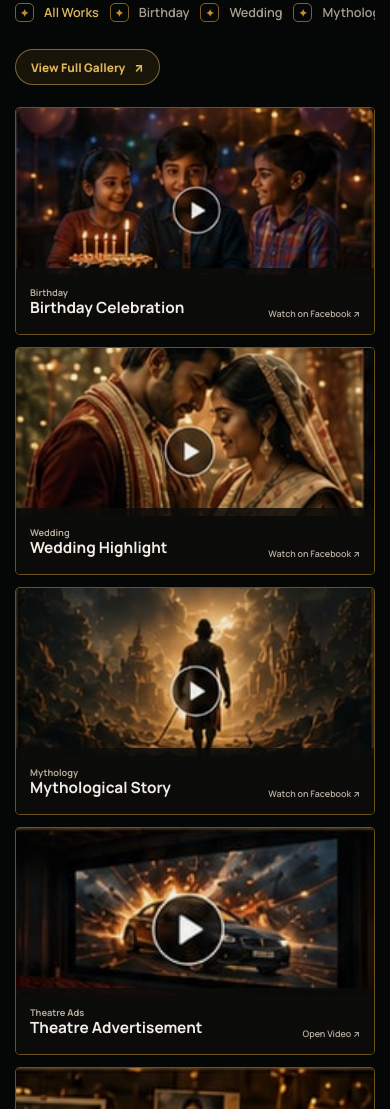
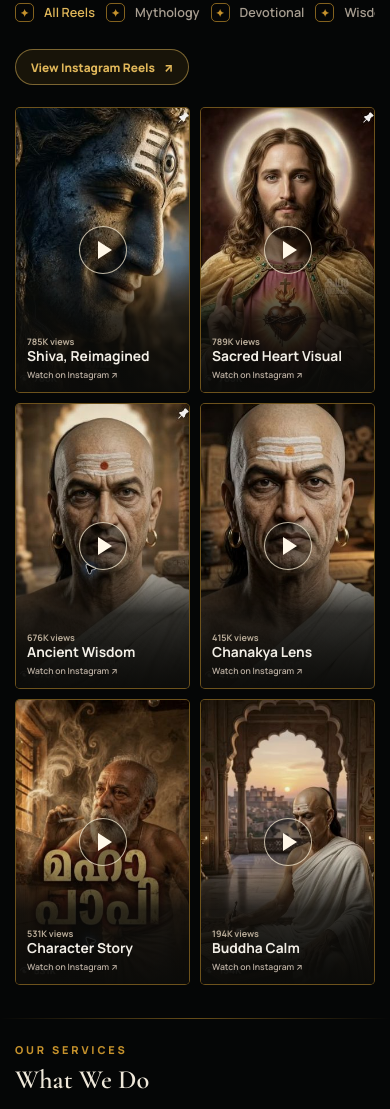
Before and after one commit to vaishakh3/kathavishesham, a website built with Vite: page index.html in a window 390 px wide. Shown: the part 891-2000 px from the top of the page. Built offline with nearby package versions, Linux system fonts and the light colour scheme.

Commit message:
Add Instagram reel portfolio

```diff
--- a/index.html
+++ b/index.html
@@ -113,106 +113,122 @@
             <h2>Our Recent Stories</h2>
             <p>A glimpse of stories we’ve brought to life.</p>
             <div class="filter-row" data-filters aria-label="Portfolio filters">
-              <button class="filter-pill is-active" type="button" data-filter="all">All Works</button>
-              <button class="filter-pill" type="button" data-filter="birthday">Birthday</button>
-              <button class="filter-pill" type="button" data-filter="wedding">Wedding</button>
+              <button class="filter-pill is-active" type="button" data-filter="all">All Reels</button>
               <button class="filter-pill" type="button" data-filter="mythology">Mythology</button>
-              <button class="filter-pill" type="button" data-filter="theatre">Theatre Ads</button>
-              <button class="filter-pill" type="button" data-filter="memories">Memories / Brand Film</button>
+              <button class="filter-pill" type="button" data-filter="devotional">Devotional</button>
+              <button class="filter-pill" type="button" data-filter="wisdom">Wisdom</button>
+              <button class="filter-pill" type="button" data-filter="character">Character Stories</button>
             </div>
             <a
               class="portfolio-cta"
-              href="https://www.facebook.com/people/Kathavishesham/61565309529402/?rdid=uaMyadHGdJea5ls7&share_url=https%3A%2F%2Fwww.facebook.com%2Fshare%2F1AYKr9buyo%2F%3Fref%3D1"
+              href="https://www.instagram.com/kathavishesham/reels/"
               target="_blank"
               rel="noreferrer"
             >
-              View Full Gallery <span aria-hidden="true">↗</span>
+              View Instagram Reels <span aria-hidden="true">↗</span>
             </a>
           </aside>
 
           <div class="works-grid" data-portfolio-grid>
             <a
               class="work-card"
-              data-category="birthday"
-              href="https://www.facebook.com/people/Kathavishesham/61565309529402/?rdid=uaMyadHGdJea5ls7&share_url=https%3A%2F%2Fwww.facebook.com%2Fshare%2F1AYKr9buyo%2F%3Fref%3D1"
+              data-category="mythology"
+              href="https://www.instagram.com/kathavishesham/reel/DZdBaEfyYDN/"
               target="_blank"
               rel="noreferrer"
             >
-              <img src="/assets/work-birthday-ref.jpg" alt="Cinematic birthday celebration video preview" loading="lazy" />
-              <span class="work-tint birthday"></span>
+              <img src="/assets/reel-shiva-785k.png" alt="Shiva cinematic Instagram reel preview" loading="lazy" />
+              <span class="work-tint mythology"></span>
               <span class="play-button" aria-hidden="true"></span>
               <span class="work-copy">
-                <small>Birthday</small>
-                <strong>Birthday Celebration</strong>
-                <em>Watch on Facebook <span aria-hidden="true">↗</span></em>
+                <small>785K views</small>
+                <strong>Shiva, Reimagined</strong>
+                <em>Watch on Instagram <span aria-hidden="true">↗</span></em>
               </span>
             </a>
 
             <a
               class="work-card"
-              data-category="wedding"
-              href="https://www.facebook.com/people/Kathavishesham/61565309529402/?rdid=uaMyadHGdJea5ls7&share_url=https%3A%2F%2Fwww.facebook.com%2Fshare%2F1AYKr9buyo%2F%3Fref%3D1"
+              data-category="devotional"
+              href="https://www.instagram.com/kathavishesham/reel/DZelLDWSuIa/"
               target="_blank"
               rel="noreferrer"
             >
-              <img src="/assets/work-wedding-ref.jpg" alt="Cinematic Indian wedding highlight video preview" loading="lazy" />
-              <span class="work-tint wedding"></span>
+              <img src="/assets/reel-jesus-789k.png" alt="Jesus devotional Instagram reel preview" loading="lazy" />
+              <span class="work-tint devotional"></span>
               <span class="play-button" aria-hidden="true"></span>
               <span class="work-copy">
-                <small>Wedding</small>
-                <strong>Wedding Highlight</strong>
-                <em>Watch on Facebook <span aria-hidden="true">↗</span></em>
+                <small>789K views</small>
+                <strong>Sacred Heart Visual</strong>
+                <em>Watch on Instagram <span aria-hidden="true">↗</span></em>
               </span>
             </a>
 
             <a
               class="work-card"
-              data-category="mythology"
-              href="https://www.facebook.com/people/Kathavishesham/61565309529402/?rdid=uaMyadHGdJea5ls7&share_url=https%3A%2F%2Fwww.facebook.com%2Fshare%2F1AYKr9buyo%2F%3Fref%3D1"
+              data-category="wisdom"
+              href="https://www.instagram.com/kathavishesham/reel/DZNIoVtS5-Q/"
               target="_blank"
               rel="noreferrer"
             >
-              <img src="/assets/work-mythology-ref.jpg" alt="Epic mythological story video preview" loading="lazy" />
-              <span class="work-tint mythology"></span>
+              <img src="/assets/reel-sage-676k.png" alt="Classical sage Instagram reel preview" loading="lazy" />
+              <span class="work-tint wisdom"></span>
               <span class="play-button" aria-hidden="true"></span>
               <span class="work-copy">
-                <small>Mythology</small>
-                <strong>Mythological Story</strong>
-                <em>Watch on Facebook <span aria-hidden="true">↗</span></em>
+                <small>676K views</small>
+                <strong>Ancient Wisdom</strong>
+                <em>Watch on Instagram <span aria-hidden="true">↗</span></em>
               </span>
             </a>
 
             <a
-              class="work-card work-card-wide"
-              data-category="theatre"
-              href="https://www.facebook.com/people/Kathavishesham/61565309529402/?rdid=uaMyadHGdJea5ls7&share_url=https%3A%2F%2Fwww.facebook.com%2Fshare%2F1AYKr9buyo%2F%3Fref%3D1"
+              class="work-card"
+              data-category="wisdom"
+              href="https://www.instagram.com/kathavishesham/reel/DZK4yj3ypRE/"
               target="_blank"
               rel="noreferrer"
             >
-              <img src="/assets/work-theatre-ref.jpg" alt="Theatre advertisement cinematic brand film preview" loading="lazy" />
-              <span class="work-tint theatre"></span>
+              <img src="/assets/reel-chanakya-415k.png" alt="Chanakya portrait Instagram reel preview" loading="lazy" />
+              <span class="work-tint wisdom"></span>
               <span class="play-button" aria-hidden="true"></span>
               <span class="work-copy">
-                <small>Theatre Ads</small>
-                <strong>Theatre Advertisement</strong>
-                <em>Open Video <span aria-hidden="true">↗</span></em>
+                <small>415K views</small>
+                <strong>Chanakya Lens</strong>
+                <em>Watch on Instagram <span aria-hidden="true">↗</span></em>
               </span>
             </a>
 
             <a
-              class="work-card work-card-wide"
-              data-category="memories"
-              href="https://www.facebook.com/people/Kathavishesham/61565309529402/?rdid=uaMyadHGdJea5ls7&share_url=https%3A%2F%2Fwww.facebook.com%2Fshare%2F1AYKr9buyo%2F%3Fref%3D1"
+              class="work-card"
+              data-category="character"
+              href="https://www.instagram.com/kathavishesham/reel/DYlkoZhSC2K/"
               target="_blank"
               rel="noreferrer"
             >
-              <img src="/assets/work-memories-ref.jpg" alt="Nostalgic family memories and brand film preview" loading="lazy" />
-              <span class="work-tint memories"></span>
+              <img src="/assets/reel-wisdom-531k.png" alt="Malayalam character story Instagram reel preview" loading="lazy" />
+              <span class="work-tint character"></span>
               <span class="play-button" aria-hidden="true"></span>
               <span class="work-copy">
-                <small>Memories / Brand Film</small>
-                <strong>Memories Forever</strong>
-                <em>Open Video <span aria-hidden="true">↗</span></em>
+                <small>531K views</small>
+                <strong>Character Story</strong>
+                <em>Watch on Instagram <span aria-hidden="true">↗</span></em>
+              </span>
+            </a>
+
+            <a
+              class="work-card"
+              data-category="devotional"
+              href="https://www.instagram.com/kathavishesham/reel/DZSfiJCy0t0/"
+              target="_blank"
+              rel="noreferrer"
+            >
+              <img src="/assets/reel-buddha-194k.png" alt="Buddha devotional Instagram reel preview" loading="lazy" />
+              <span class="work-tint devotional"></span>
+              <span class="play-button" aria-hidden="true"></span>
+              <span class="work-copy">
+                <small>194K views</small>
+                <strong>Buddha Calm</strong>
+                <em>Watch on Instagram <span aria-hidden="true">↗</span></em>
               </span>
             </a>
           </div>
@@ -364,11 +380,11 @@
             </a>
             <a
               class="btn btn-secondary"
-              href="https://www.facebook.com/people/Kathavishesham/61565309529402/?rdid=uaMyadHGdJea5ls7&share_url=https%3A%2F%2Fwww.facebook.com%2Fshare%2F1AYKr9buyo%2F%3Fref%3D1"
+              href="https://www.instagram.com/kathavishesham/reels/"
               target="_blank"
               rel="noreferrer"
             >
-              View Facebook Gallery
+              View Instagram Reels
             </a>
           </div>
         </div>
@@ -387,8 +403,8 @@
           </a>
           <p>Cinematic storytelling powered by AI. Crafted with heart, delivered with excellence.</p>
           <div class="social-row" aria-label="Social links">
+            <a href="https://www.instagram.com/kathavishesham/reels/" target="_blank" rel="noreferrer" aria-label="Instagram Reels">IG</a>
             <a href="https://www.facebook.com/people/Kathavishesham/61565309529402/?rdid=uaMyadHGdJea5ls7&share_url=https%3A%2F%2Fwww.facebook.com%2Fshare%2F1AYKr9buyo%2F%3Fref%3D1" target="_blank" rel="noreferrer">f</a>
-            <a href="https://www.facebook.com/people/Kathavishesham/61565309529402/?rdid=uaMyadHGdJea5ls7&share_url=https%3A%2F%2Fwww.facebook.com%2Fshare%2F1AYKr9buyo%2F%3Fref%3D1" target="_blank" rel="noreferrer">▶</a>
             <a href="https://wa.me/919207119906" target="_blank" rel="noreferrer">☏</a>
           </div>
         </div>
@@ -416,6 +432,7 @@
           <a href="tel:+919207119906">Phone: +91 9207119906</a>
           <a href="https://wa.me/919207119906" target="_blank" rel="noreferrer">WhatsApp: +91 9207119906</a>
           <a href="mailto:kathavishesham@gmail.com">kathavishesham@gmail.com</a>
+          <a href="https://www.instagram.com/kathavishesham/reels/" target="_blank" rel="noreferrer">Instagram Reels</a>
           <a
             href="https://www.facebook.com/people/Kathavishesham/61565309529402/?rdid=uaMyadHGdJea5ls7&share_url=https%3A%2F%2Fwww.facebook.com%2Fshare%2F1AYKr9buyo%2F%3Fref%3D1"
             target="_blank"
--- a/src/styles.css
+++ b/src/styles.css
@@ -618,7 +618,7 @@ p {
 
 .works-grid {
   display: grid;
-  grid-template-columns: repeat(6, 1fr);
+  grid-template-columns: repeat(3, minmax(0, 1fr));
   gap: 12px;
   min-width: 0;
 }
@@ -627,8 +627,7 @@ p {
   position: relative;
   display: grid;
   min-width: 0;
-  min-height: 214px;
-  grid-column: span 2;
+  min-height: 392px;
   overflow: hidden;
   border: 1px solid var(--border);
   border-radius: 5px;
@@ -638,8 +637,7 @@ p {
 }
 
 .work-card-wide {
-  min-height: 184px;
-  grid-column: span 3;
+  min-height: 392px;
 }
 
 .work-card.is-hidden {
@@ -648,27 +646,27 @@ p {
 
 .work-card img {
   position: absolute;
-  inset: 0 0 auto;
+  inset: 0;
   z-index: -2;
   width: 100%;
-  height: calc(100% - 58px);
+  height: 100%;
   object-fit: cover;
-  object-position: center;
+  object-position: center top;
   opacity: 0.96;
   transition: transform 280ms ease;
 }
 
 .work-card-wide img {
-  height: calc(100% - 56px);
+  height: 100%;
 }
 
 .work-card::before {
   position: absolute;
   inset: auto 0 0;
   z-index: -1;
-  height: 66px;
+  height: 45%;
   content: "";
-  background: linear-gradient(180deg, rgba(11, 11, 9, 0.82), rgba(11, 11, 9, 0.98));
+  background: linear-gradient(180deg, transparent, rgba(11, 11, 9, 0.82) 42%, rgba(11, 11, 9, 0.98));
 }
 
 .work-card:hover {
@@ -680,9 +678,32 @@ p {
   transform: scale(1.035);
 }
 
-.work-tint,
+.work-tint {
+  display: none;
+}
+
 .play-button {
-  display: none;
+  position: absolute;
+  inset: 0;
+  display: grid;
+  width: 48px;
+  height: 48px;
+  margin: auto;
+  place-items: center;
+  border: 1px solid rgba(255, 244, 220, 0.72);
+  border-radius: 50%;
+  background: rgba(3, 3, 3, 0.42);
+  box-shadow: 0 16px 42px rgba(0, 0, 0, 0.46);
+}
+
+.play-button::before {
+  width: 0;
+  height: 0;
+  margin-left: 4px;
+  border-top: 9px solid transparent;
+  border-bottom: 9px solid transparent;
+  border-left: 14px solid #fff7e8;
+  content: "";
 }
 
 .work-copy {
@@ -713,9 +734,7 @@ p {
 }
 
 .work-copy em {
-  position: absolute;
-  right: 14px;
-  bottom: 14px;
+  display: block;
   color: #b9ada0;
   font-size: 0.56rem;
   font-style: normal;
@@ -1194,23 +1213,23 @@ p {
   }
 
   .work-card {
-    min-height: 254px;
+    min-height: 456px;
   }
 
   .work-card-wide {
-    min-height: 226px;
+    min-height: 456px;
   }
 
   .work-card img {
-    height: calc(100% - 68px);
+    height: 100%;
   }
 
   .work-card-wide img {
-    height: calc(100% - 66px);
+    height: 100%;
   }
 
   .work-card::before {
-    height: 76px;
+    height: 45%;
   }
 
   .work-copy {
@@ -1226,8 +1245,6 @@ p {
   }
 
   .work-copy em {
-    right: 18px;
-    bottom: 17px;
     font-size: 0.64rem;
   }
 
@@ -1811,18 +1828,35 @@ p {
   }
 
   .works-grid {
-    grid-template-columns: 1fr;
+    grid-template-columns: repeat(2, minmax(0, 1fr));
+    gap: 10px;
   }
 
   .work-card,
   .work-card-wide {
-    min-height: 250px;
+    min-height: 312px;
     grid-column: auto;
   }
 
   .work-card img,
   .work-card-wide img {
-    height: calc(100% - 58px);
+    height: 100%;
+  }
+
+  .work-copy {
+    padding: 0 11px 11px;
+  }
+
+  .work-copy small {
+    font-size: 0.56rem;
+  }
+
+  .work-copy strong {
+    font-size: 0.86rem;
+  }
+
+  .work-copy em {
+    font-size: 0.54rem;
   }
 
   .service-grid,
@@ -1920,6 +1954,6 @@ p {
 
   .work-card,
   .work-card-wide {
-    min-height: 228px;
-  }
-}
+    min-height: 286px;
+  }
+}
```
Also changed, not shown: assets/reel-buddha-194k.png (added), assets/reel-chanakya-415k.png (added), assets/reel-jesus-789k.png (added), assets/reel-sage-676k.png (added), assets/reel-shiva-785k.png (added), assets/reel-wisdom-531k.png (added).
